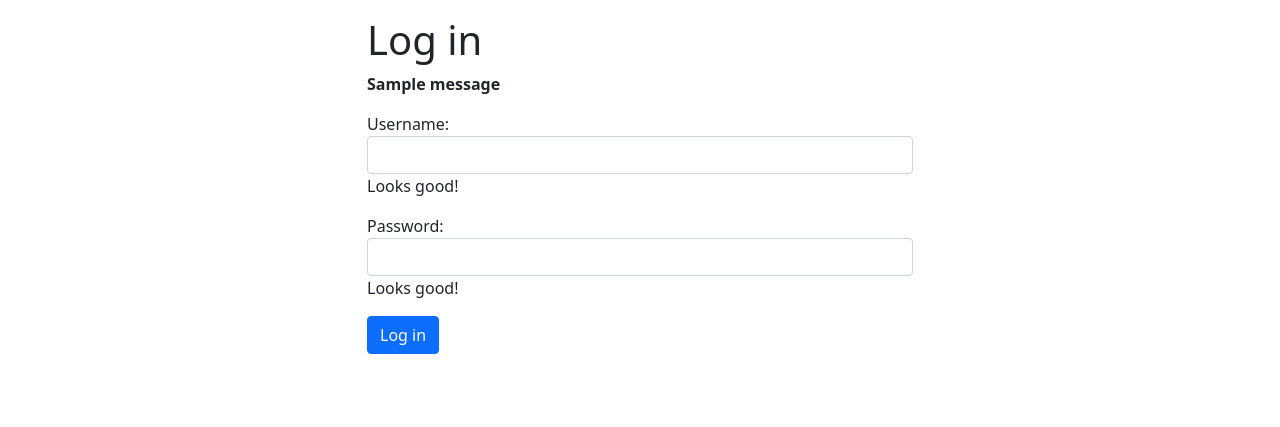
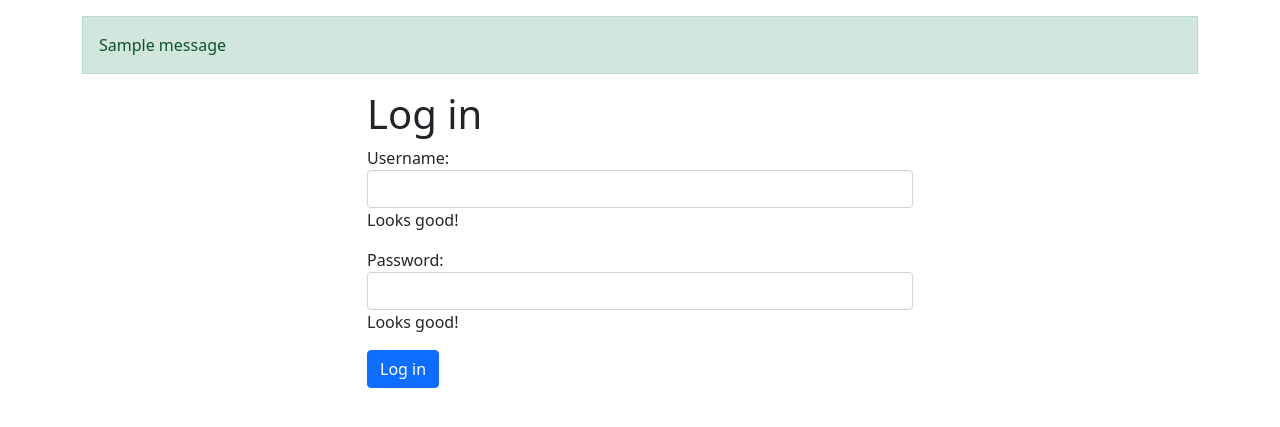
Before and after one commit to aaron-gomes1/clucker, a Django app: page /log_in/ in a window 1280 px wide. Shown: the part 56-483 px from the top of the page. Run offline with Django 3.2, Linux system fonts and the light colour scheme; tables that the repository leaves empty hold one stand-in row (values such as "Sample post"); one stand-in notice (Sample message) is shown; some libraries are stand-ins or nearby versions; some web fonts are replaced.

Commit message:
Render messages in all content pages

```diff
--- a/microblogs/templates/base_content.html
+++ b/microblogs/templates/base_content.html
@@ -1,6 +1,7 @@
 {% extends 'base.html' %}
 {% block body %}
   {% include 'partials/navbar.html' %}
+  {% include 'partials/messages.html' %}
   {% block content %}
   {% endblock %}
 {% endblock %}
--- a/microblogs/templates/log_in.html
+++ b/microblogs/templates/log_in.html
@@ -4,13 +4,6 @@
   <div class="row">
     <div class="col-sm-12 col-md-6 offset-md-3">
       <h1>Log in</h1>
-      {% for message in messages %}
-        <p>
-          <b>
-            {{ message }}
-          </b>
-        </p>
-      {% endfor %}
       <form action="{% url 'log_in' %}" method="post">
         {% csrf_token %}
         {% include 'partials/bootstrap_form.html' with form=form %}
--- /dev/null
+++ b/microblogs/templates/partials/messages.html
@@ -0,0 +1,13 @@
+{% if messages %}
+  <div class="container">
+    <div class="row">
+      <div class="col-12">
+        {% for message in messages %}
+          <div class="alert alert-{{ message.level_tag }}" role="alert">
+            {{ message }}
+          </div>
+        {% endfor %}
+      </div>
+    </div>
+  </div>
+{% endif %}
```
Also changed, not shown: clucker/settings.py (+7 -0 lines).
